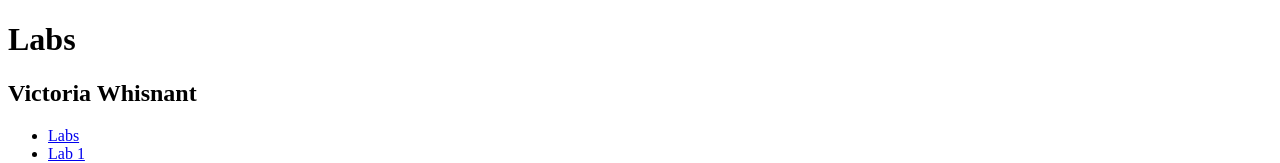
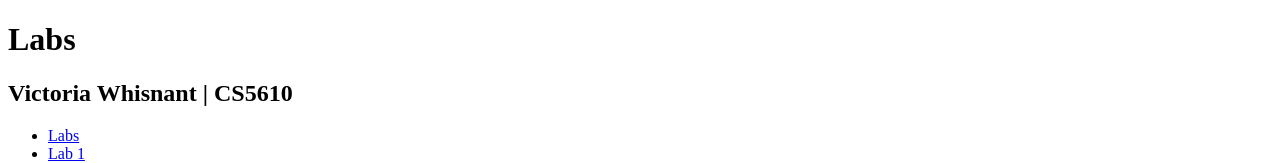
Before and after one commit to victoriaw2408/kambaz-react-web-app-cs5610-sp25, a React (Vite) app: page /#/Labs/Lab1 in a window 1280 px wide. Shown: the top 163 px of the page. Built offline with nearby package versions, Linux system fonts and the light colour scheme.

Commit message:
finally done

```diff
--- a/src/Labs/Lab1/index.tsx
+++ b/src/Labs/Lab1/index.tsx
@@ -266,9 +266,9 @@
                 Please&nbsp;
                 <a href="https://www.lipsum.com" id="wd-lipsum">click here</a>
                 to get dummy text<br />
-                <h4>Anchor tag</h4>
+                <h4>Github Repo</h4>
                 Please&nbsp;
-                <a href="https://github.com/victoriaw2408/kambaz-react-web-app-cs5610-sp25" id="wd-lipsum">click here</a>
+                <a href="https://github.com/victoriaw2408/kambaz-react-web-app-cs5610-sp25" id="wd-github">click here</a>
                 to see my github<br />
 
             </div>
--- a/src/Labs/index.tsx
+++ b/src/Labs/index.tsx
@@ -8,7 +8,7 @@
   return (
     <div>
       <h1>Labs</h1>
-      <h2> Victoria Whisnant</h2>
+      <h2> Victoria Whisnant | CS5610</h2>
       <TOC />
       <Routes>
         <Route path="/"    element={<Navigate to="Lab1" />} />
```
